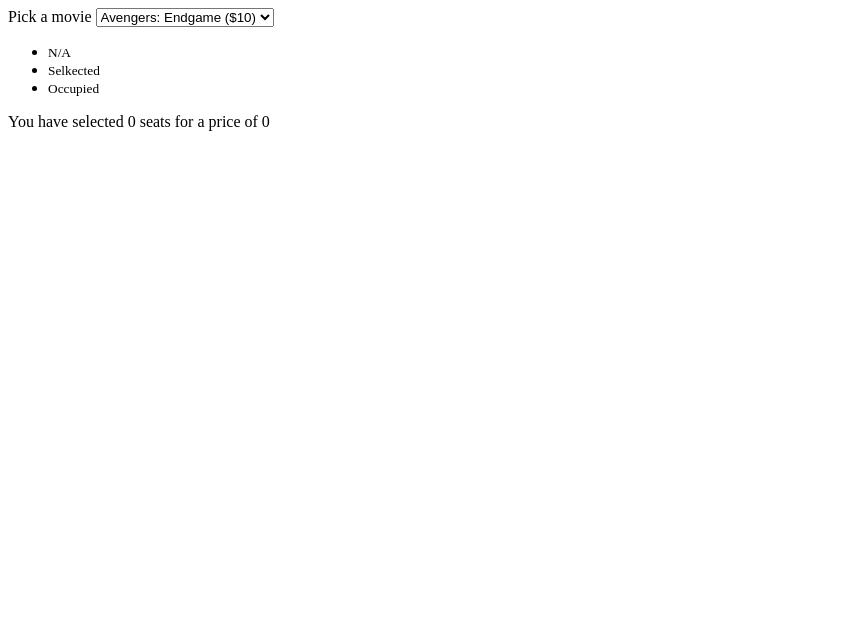
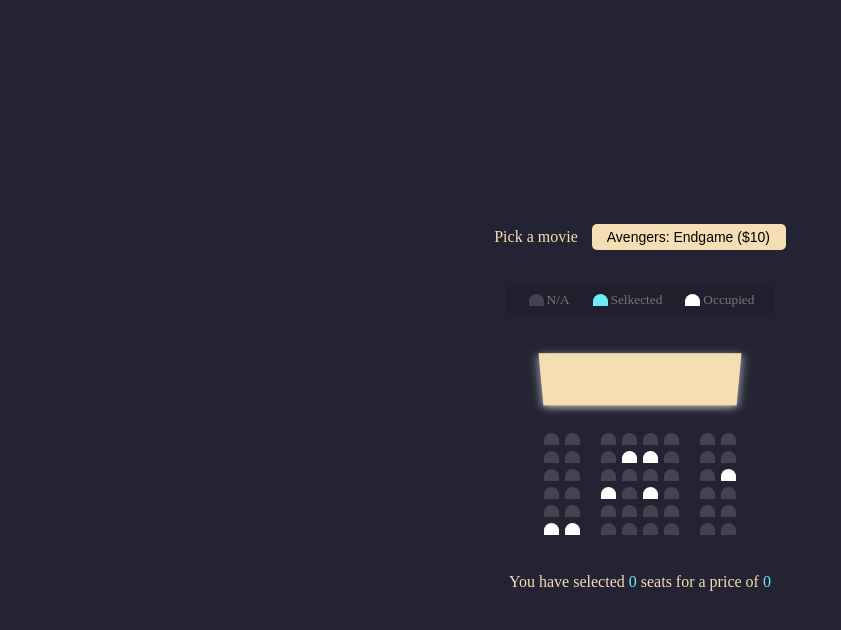
Before and after one commit to Hong-Seon/VanilaJS-Projects, a plain HTML site: page MovieSeatBooking/index.html in a window 1280 px wide. Shown: the whole page, without its empty margins (0-841 px from the left). Drawn offline with Linux system fonts and the light colour scheme.

Commit message:
Movie Seat Booking css

```diff
--- a/MovieSeatBooking/index.html
+++ b/MovieSeatBooking/index.html
@@ -4,6 +4,7 @@
     <meta charset="UTF-8">
     <meta http-equiv="X-UA-Compatible" content="IE=edge">
     <meta name="viewport" content="width=device-width, initial-scale=1.0">
+    <link rel="stylesheet" href="styles.css">
     <title>Movie Sest Booking</title>
 </head>
 <body>
--- /dev/null
+++ b/MovieSeatBooking/styles.css
@@ -0,0 +1,102 @@
+* {
+  box-sizing: border-box;
+}
+
+body {
+  background-color: #242333;
+  display: flex;
+  flex-direction: column;
+  color: wheat;
+  justify-content: center;
+  align-items: center;
+  height: 100vh;
+  margin: 0;
+}
+
+.movie-container {
+  margin: 20px 0;
+}
+
+.movie-container select {
+  background-color: wheat;
+  border: 0;
+  border-radius: 5px;
+  font-size: 14px;
+  margin-left: 10px;
+  padding: 5px 15px 5px 15px;
+  appearance: none;
+}
+
+.seat {
+  background-color: #444451;
+  height: 12px;
+  width: 15px;
+  margin: 3px;
+  border-top-left-radius: 10px;
+  border-top-right-radius: 10px;
+}
+
+.container {
+  perspective: 1000px;
+  margin-bottom: 30px;
+}
+.seat.occupied {
+  background-color: #fff;
+}
+.seat.selected {
+  background-color: #6feaf6;
+}
+.seat:nth-of-type(3) {
+  margin-left: 18px;
+}
+.seat:nth-last-of-type(3) {
+  margin-right: 18px;
+}
+
+.seat:not(.occupied):hover {
+  cursor: pointer;
+  transform: scale(1.5);
+}
+.showcase .seat:not(.occupied):hover {
+  cursor: default;
+  transform: scale(1);
+}
+
+.showcase {
+  background: rgba(0, 0, 0, 0.1);
+  padding: 5px 10px;
+  border-radius: 5px;
+  color: #777;
+  list-style-type: none;
+  display: flex;
+  justify-content: space-between;
+}
+.showcase li {
+  display: flex;
+  align-items: center;
+  justify-content: center;
+  margin: 0 10px;
+}
+
+.showcase li smal {
+  margin-left: 2px;
+}
+.row {
+  display: flex;
+}
+
+.screen {
+  background-color: wheat;
+  width: 100%;
+  height: 70px;
+  margin: 15px 0;
+  transform: rotateX(-45deg);
+  box-shadow: 0 3px 10px rgba(255, 255, 255, 0.7);
+}
+
+p.text {
+  margin: 5px 0;
+}
+p.text span {
+  color: #6feaf6;
+}
```
